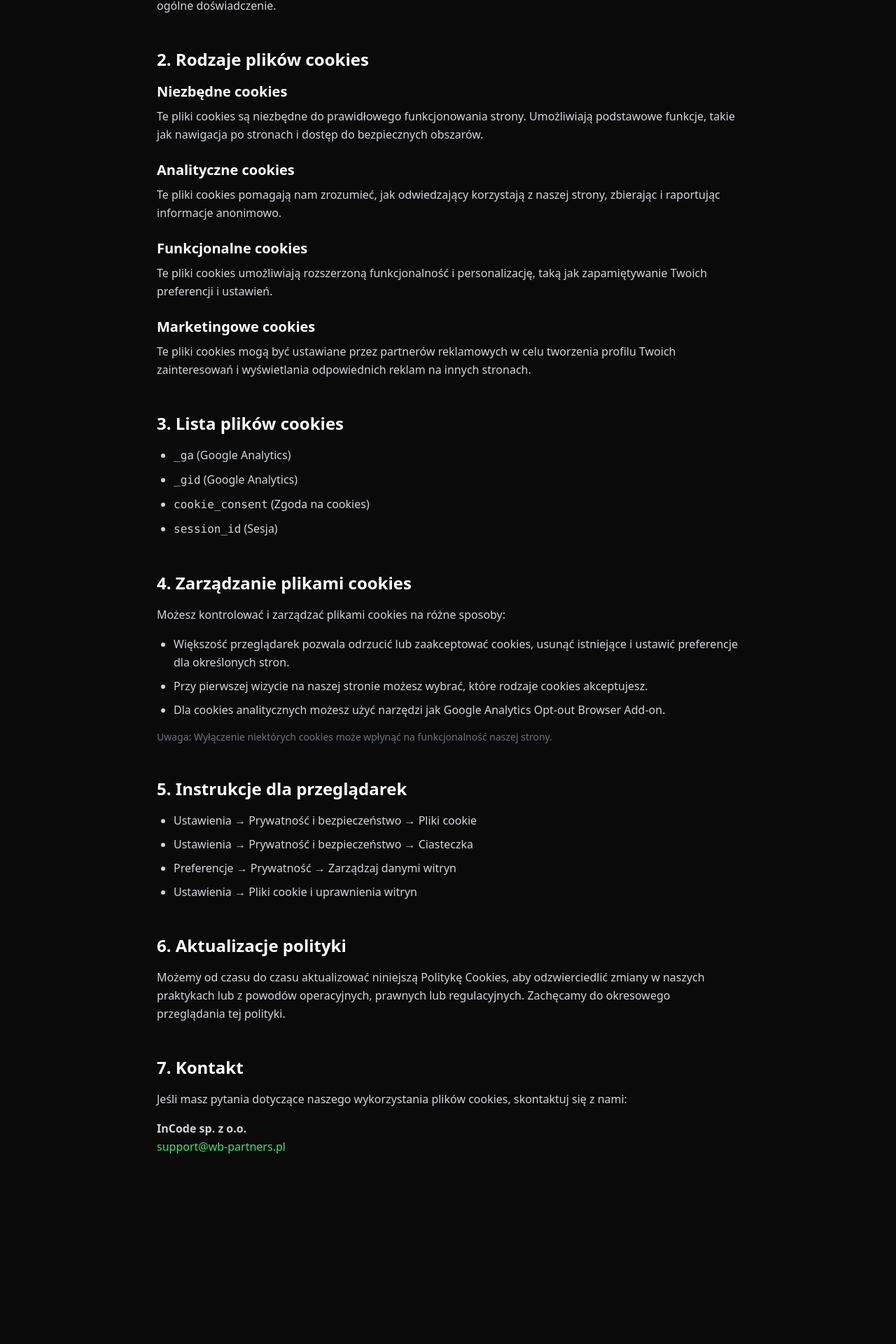
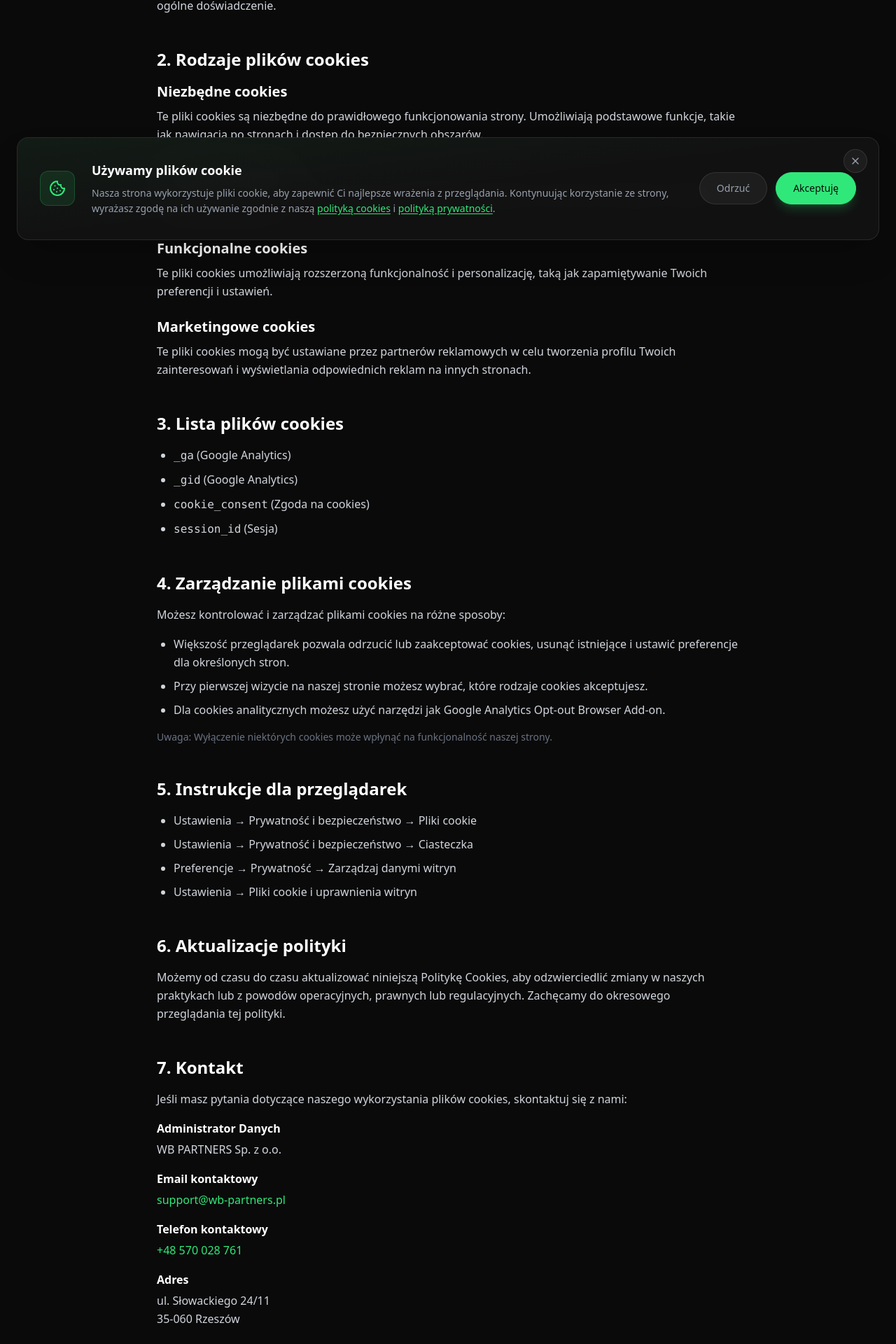
Before and after one commit to WBInCode/InCodeLandingPage, a Next.js app: page /polityka-cookies in a window 1280 px wide. Shown: the part 433-2353 px from the top of the page at 70% size. Before the commit the page ends 2180 px from the top, so only its background shows below. Built offline with nearby package versions, Linux system fonts and the light colour scheme.

Commit message:
Add cookie consent banner

```diff
--- a/src/app/layout.tsx
+++ b/src/app/layout.tsx
@@ -1,6 +1,7 @@
 import type { Metadata } from "next";
 import { Geist, Geist_Mono } from "next/font/google";
 import "./globals.css";
+import CookieConsent from "@/components/layout/CookieConsent";
 
 const geistSans = Geist({
   variable: "--font-geist-sans",
@@ -33,6 +34,7 @@ export default function RootLayout({
         className={`${geistSans.variable} ${geistMono.variable} antialiased`}
       >
         {children}
+        <CookieConsent />
       </body>
     </html>
   );
--- a/src/app/polityka-cookies/page.tsx
+++ b/src/app/polityka-cookies/page.tsx
@@ -81,8 +81,17 @@ export default function CookiePolicy() {
                     <h2 className="text-2xl font-bold text-white mb-4">7. Kontakt</h2>
                     <p className="mb-4">Jeśli masz pytania dotyczące naszego wykorzystania plików cookies, skontaktuj się z nami:</p>
                     <address className="not-italic">
-                        <strong>InCode sp. z o.o.</strong><br />
-                        <a href="mailto:support@wb-partners.pl" className="text-primary hover:underline">support@wb-partners.pl</a>
+                        <strong className="block text-white mb-1">Administrator Danych</strong>
+                        <p className="mb-4">WB PARTNERS Sp. z o.o.</p>
+
+                        <strong className="block text-white mb-1">Email kontaktowy</strong>
+                        <a href="mailto:support@wb-partners.pl" className="text-primary hover:underline mb-4 block">support@wb-partners.pl</a>
+
+                        <strong className="block text-white mb-1">Telefon kontaktowy</strong>
+                        <a href="tel:+48 570 028 761" className="text-primary hover:underline mb-4 block">+48 570 028 761</a>
+
+                        <strong className="block text-white mb-1">Adres</strong>
+                        <p className="mb-4">ul. Słowackiego 24/11<br />35-060 Rzeszów</p>
                     </address>
                 </section>
             </div>
--- a/src/app/polityka-prywatnosci/page.tsx
+++ b/src/app/polityka-prywatnosci/page.tsx
@@ -73,8 +73,19 @@ export default function PrivacyPolicy() {
                     <h2 className="text-2xl font-bold text-white mb-4">7. Kontakt</h2>
                     <p className="mb-4">Jeśli masz pytania dotyczące niniejszej Polityki Prywatności lub naszych praktyk w zakresie danych, skontaktuj się z nami:</p>
                     <address className="not-italic">
-                        <strong>InCode sp. z o.o.</strong><br />
-                        <a href="mailto:support@wb-partners.pl" className="text-primary hover:underline">support@wb-partners.pl</a>
+                        <strong className="block text-white mb-1"></strong>
+                        <p className="mb-4">WB PARTNERS Sp. z o.o.</p>
+
+                        <strong className="block text-white mb-1">Adres</strong>
+                        <p className="mb-4">ul. Słowackiego 24/11<br />35-060 Rzeszów</p>
+
+                        <strong className="block text-white mb-1">Email kontaktowy</strong>
+                        <a href="mailto:support@wb-partners.pl" className="text-primary hover:underline mb-4 block">support@wb-partners.pl</a>
+
+                        <strong className="block text-white mb-1">Telefon kontaktowy</strong>
+                        <a href="tel:+48 570 028 761" className="text-primary hover:underline mb-4 block">+48 570 028 761</a>
+
+
                     </address>
                 </section>
             </div>
--- a/src/app/regulamin/page.tsx
+++ b/src/app/regulamin/page.tsx
@@ -83,8 +83,17 @@ export default function TermsOfService() {
                     <h2 className="text-2xl font-bold text-white mb-4">10. Informacje kontaktowe</h2>
                     <p className="mb-4">W przypadku pytań dotyczących niniejszych Warunków Korzystania, prosimy o kontakt:</p>
                     <address className="not-italic">
-                        <strong>InCode sp. z o.o.</strong><br />
-                        <a href="mailto:support@wb-partners.pl" className="text-primary hover:underline">support@wb-partners.pl</a>
+                        <strong className="block text-white mb-1"></strong>
+                        <p className="mb-4">WB PARTNERS Sp. z o.o.</p>
+
+                        <strong className="block text-white mb-1">Adres</strong>
+                        <p className="mb-4">ul. Słowackiego 24/11<br />35-060 Rzeszów</p>
+
+                        <strong className="block text-white mb-1">Email kontaktowy</strong>
+                        <a href="mailto:support@wb-partners.pl" className="text-primary hover:underline mb-4 block">support@wb-partners.pl</a>
+
+                        <strong className="block text-white mb-1">Telefon kontaktowy</strong>
+                        <a href="tel:+48 570 028 761" className="text-primary hover:underline mb-4 block">+48 570 028 761</a>
                     </address>
                 </section>
             </div>
--- a/src/app/rodo/page.tsx
+++ b/src/app/rodo/page.tsx
@@ -7,7 +7,7 @@ export default function RODO() {
                 <section>
                     <h2 className="text-2xl font-bold text-white mb-4">Nasze zobowiązanie wobec RODO</h2>
                     <p>
-                        InCode sp. z o.o. jest w pełni zaangażowana w przestrzeganie Ogólnego Rozporządzenia o Ochronie Danych (RODO).
+                        WB PARTNERS Sp. z o.o. jest w pełni zaangażowana w przestrzeganie Ogólnego Rozporządzenia o Ochronie Danych (RODO).
                         Jako firma z siedzibą w Polsce, stosujemy najwyższe standardy ochrony danych i prywatności dla wszystkich osób w Unii Europejskiej.
                     </p>
                     <p className="mt-4">
@@ -18,16 +18,17 @@ export default function RODO() {
                 <section>
                     <h2 className="text-2xl font-bold text-white mb-4">Informacje o Administratorze Danych</h2>
                     <div className="bg-surface border border-white/10 p-6 rounded-2xl">
-                        <strong className="block text-white mb-1">Administrator Danych</strong>
-                        <p className="mb-4">InCode sp. z o.o.</p>
+                        <strong className="block text-white mb-1"></strong>
+                        <p className="mb-4">WB PARTNERS Sp. z o.o.</p>
+
+                        <strong className="block text-white mb-1">Adres</strong>
+                        <p className="mb-4">ul. Słowackiego 24/11<br />35-060 Rzeszów</p>
 
                         <strong className="block text-white mb-1">Email kontaktowy</strong>
                         <a href="mailto:support@wb-partners.pl" className="text-primary hover:underline mb-4 block">support@wb-partners.pl</a>
 
-                        <strong className="block text-white mb-1">Adres</strong>
-                        <p className="mb-4">ul. Słowackiego 24/11<br />35-060 Rzeszów</p>
-
-                        <strong className="block text-white mb-1">Inspektor Ochrony Danych</strong>
+                        <strong className="block text-white mb-1">Telefon kontaktowy</strong>
+                        <a href="tel:+48 570 028 761" className="text-primary hover:underline mb-4 block">+48 570 028 761</a>
                         <p>Dostępny na życzenie</p>
                     </div>
                 </section>
--- /dev/null
+++ b/src/components/layout/CookieConsent.tsx
@@ -0,0 +1,115 @@
+"use client";
+
+import { useState, useEffect } from "react";
+import { motion, AnimatePresence } from "framer-motion";
+import { Cookie, X } from "lucide-react";
+import Link from "next/link";
+
+export default function CookieConsent() {
+    const [isVisible, setIsVisible] = useState(false);
+
+    useEffect(() => {
+        // Check if user has already accepted cookies
+        const hasAccepted = localStorage.getItem("cookieConsent");
+        if (!hasAccepted) {
+            // Show banner after a short delay
+            const timer = setTimeout(() => {
+                setIsVisible(true);
+            }, 1000);
+            return () => clearTimeout(timer);
+        }
+    }, []);
+
+    const handleAccept = () => {
+        localStorage.setItem("cookieConsent", "true");
+        setIsVisible(false);
+    };
+
+    const handleReject = () => {
+        localStorage.setItem("cookieConsent", "false");
+        setIsVisible(false);
+    };
+
+    return (
+        <AnimatePresence>
+            {isVisible && (
+                <motion.div
+                    initial={{ y: 100, opacity: 0 }}
+                    animate={{ y: 0, opacity: 1 }}
+                    exit={{ y: 100, opacity: 0 }}
+                    transition={{ duration: 0.4, ease: "easeOut" }}
+                    className="fixed bottom-0 left-0 right-0 z-[100] p-4 sm:p-6"
+                >
+                    <div className="max-w-7xl mx-auto">
+                        <div className="relative overflow-hidden rounded-2xl bg-surface/95 backdrop-blur-xl border border-white/10 shadow-2xl">
+                            {/* Gradient overlay */}
+                            <div className="absolute inset-0 bg-gradient-to-br from-primary/5 via-transparent to-transparent pointer-events-none" />
+
+                            {/* Content */}
+                            <div className="relative p-6 sm:p-8">
+                                <div className="flex flex-col sm:flex-row items-start sm:items-center gap-4 sm:gap-6">
+                                    {/* Icon */}
+                                    <div className="flex-shrink-0">
+                                        <div className="p-3 rounded-xl bg-primary/10 border border-primary/20">
+                                            <Cookie className="w-6 h-6 text-primary" />
+                                        </div>
+                                    </div>
+
+                                    {/* Text Content */}
+                                    <div className="flex-1 space-y-2">
+                                        <h3 className="text-lg font-semibold text-white">
+                                            Używamy plików cookie
+                                        </h3>
+                                        <p className="text-sm text-gray-400 leading-relaxed">
+                                            Nasza strona wykorzystuje pliki cookie, aby zapewnić Ci najlepsze wrażenia z przeglądania.
+                                            Kontynuując korzystanie ze strony, wyrażasz zgodę na ich używanie zgodnie z naszą{" "}
+                                            <Link
+                                                href="/polityka-cookies"
+                                                className="text-primary hover:text-primary/80 underline underline-offset-2 transition-colors"
+                                            >
+                                                polityką cookies
+                                            </Link>
+                                            {" "}i{" "}
+                                            <Link
+                                                href="/polityka-prywatnosci"
+                                                className="text-primary hover:text-primary/80 underline underline-offset-2 transition-colors"
+                                            >
+                                                polityką prywatności
+                                            </Link>
+                                            .
+                                        </p>
+                                    </div>
+
+                                    {/* Buttons */}
+                                    <div className="flex flex-col sm:flex-row items-stretch sm:items-center gap-3 w-full sm:w-auto">
+                                        <button
+                                            onClick={handleReject}
+                                            className="px-6 py-3 rounded-full bg-white/5 border border-white/10 text-sm font-medium text-gray-400 hover:bg-white/10 hover:text-white transition-all duration-300 whitespace-nowrap"
+                                        >
+                                            Odrzuć
+                                        </button>
+                                        <button
+                                            onClick={handleAccept}
+                                            className="px-6 py-3 rounded-full bg-primary border border-primary text-sm font-medium text-background hover:bg-primary/90 transition-all duration-300 shadow-lg shadow-primary/20 hover:shadow-primary/40 whitespace-nowrap"
+                                        >
+                                            Akceptuję
+                                        </button>
+                                    </div>
+
+                                    {/* Close button for desktop */}
+                                    <button
+                                        onClick={handleReject}
+                                        className="hidden sm:block absolute top-4 right-4 p-2 rounded-full bg-white/5 border border-white/10 text-gray-400 hover:bg-white/10 hover:text-white transition-all duration-300"
+                                        aria-label="Zamknij"
+                                    >
+                                        <X className="w-4 h-4" />
+                                    </button>
+                                </div>
+                            </div>
+                        </div>
+                    </div>
+                </motion.div>
+            )}
+        </AnimatePresence>
+    );
+}
```
